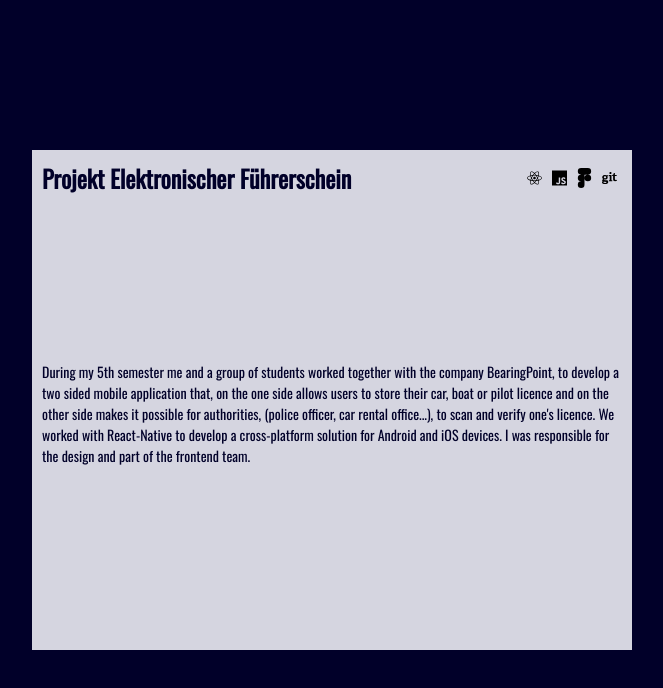
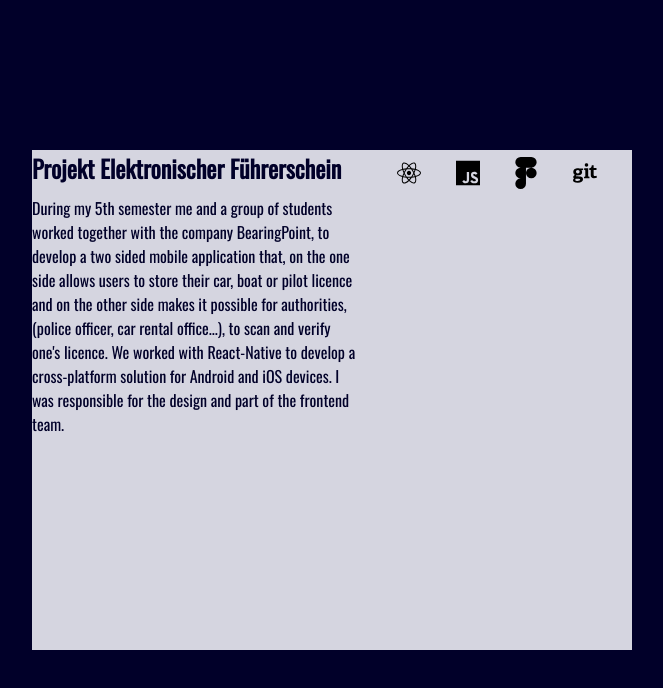
Before and after one commit to ReyAlite/my-website, a React app: page / in a window 1280 px wide. Both pictures are taken after a click on the element 640 px from the left and 2000 px from the top of the page. Shown: the part 1600-2288 px from the top of the page, without its empty margins (308-971 px from the left). Built offline with nearby package versions, Linux system fonts and the light colour scheme.

Commit message:
implement grid for detail card

```diff
--- a/src/components/DetailedCard.js
+++ b/src/components/DetailedCard.js
@@ -17,28 +17,34 @@ const DetailedCard = (props) => {
             )
         } else {
             return (
-                <span></span>
+                null
             );
         }
     }
-    // const codeSnippet = `
-
-    // `
     return (
+        // <div className="detailedCard">
+        //     <div className="detailedCard-head">
+        //         <h2 className="detailedCard-title">{card.title}</h2>
+        //         <div className="detailedCard-img-container">
+        //             {icons}
+        //         </div>
+        //     </div>
+        //     <div className="detailedCard-main">
+        //         {card.txt}
+        //     </div>
+        //     <div className="detailedCard-footer">
+        //         {getImage(0)}
+        //         <span>{card.imgDesc}</span>
+        //     </div>
+        // </div>
         <div className="detailedCard">
-            <div className="detailedCard-head">
         <h2 className="detailedCard-title">{card.title}</h2>
         <div className="detailedCard-img-container">
             {icons}
         </div>
-            </div>
-            <div className="detailedCard-main">
-                {card.txt}
-            </div>
-            <div className="detailedCard-footer">
+            <p className="detailedCard-txt">{card.txt}</p>
             {getImage(0)}
             <span>{card.imgDesc}</span>
-            </div>
         </div>
     );
 }
--- a/src/css/detailedCard.css
+++ b/src/css/detailedCard.css
@@ -1,4 +1,36 @@
-.detailedCard{
+.detailedCard {
+    display: grid;
+    grid-template-columns: 55% auto;
+    grid-template-rows: auto 80% auto;
+}
+.detailedCard-title {
+    grid-column-start: 1;
+    grid-column-end: 2;
+    grid-row-start: 1;
+    grid-row-end: 2;
+}
+.detailedCard-img-container{
+    display: flex;
+    flex-direction: row;
+    justify-content: space-evenly;
+    align-items: center;
+    grid-column-start: 2;
+    grid-column-end: 3;
+    grid-row-start: 1;
+    grid-row-end: 2;
+}
+
+.detailedCard-img-container img{
+    width: 1.5em;
+}
+
+.detailedCard-txt{
+    grid-column-start: 1;
+    grid-column-end: 2;
+    grid-row-start: 2;
+    grid-row-end: 3;
+}
+/* .detailedCard{
     display: flex;
     padding: 10px;
     flex-direction: column;
@@ -41,4 +73,4 @@
     font-size: 9px;
     background-color: rgba(198, 198, 204, 0.6);
     margin: 5px;
-}
+}  */
```
Lines whose indentation alone changed are shown as unchanged.
